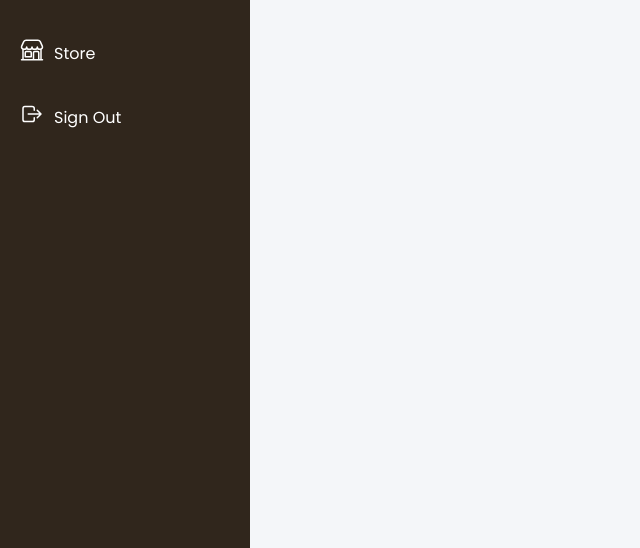
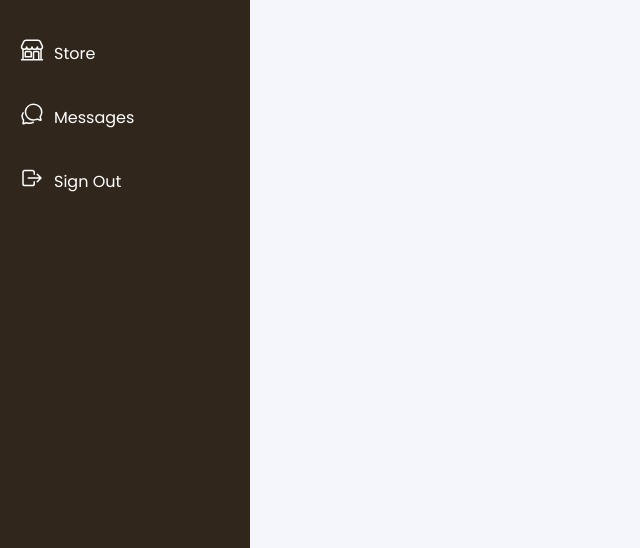
Before and after one commit to keshan-dev/cafora_coffee_php, a PHP site: page /admin/manage_items.php in a window 1280 px wide. Shown: the part 252-800 px from the top of the page, without its empty margins (0-640 px from the left). Run offline with PHP 8.4, Linux system fonts and the light colour scheme; the visitor is signed in with stand-in values (Sample User, id 1); data that the repository does not hold is empty.

Commit message:
Add messages icon and tab for nav bar

```diff
--- a/admin/nav.php
+++ b/admin/nav.php
@@ -32,6 +32,12 @@
             </a>
         </li>
         <li>
+            <a href="manage_messages.php" class="<?= $currentPage == 'manage_messages.php' ? 'active' : '' ?>">
+                <span class="icon"><ion-icon name="chatbubbles-outline"></ion-icon></span>
+                <span class="title">Messages</span>
+            </a>
+        </li>
+        <li>
             <a href="../index.php">
                 <span class="icon"><ion-icon name="log-out-outline"></ion-icon></span>
                 <span class="title">Sign Out</span>
```
